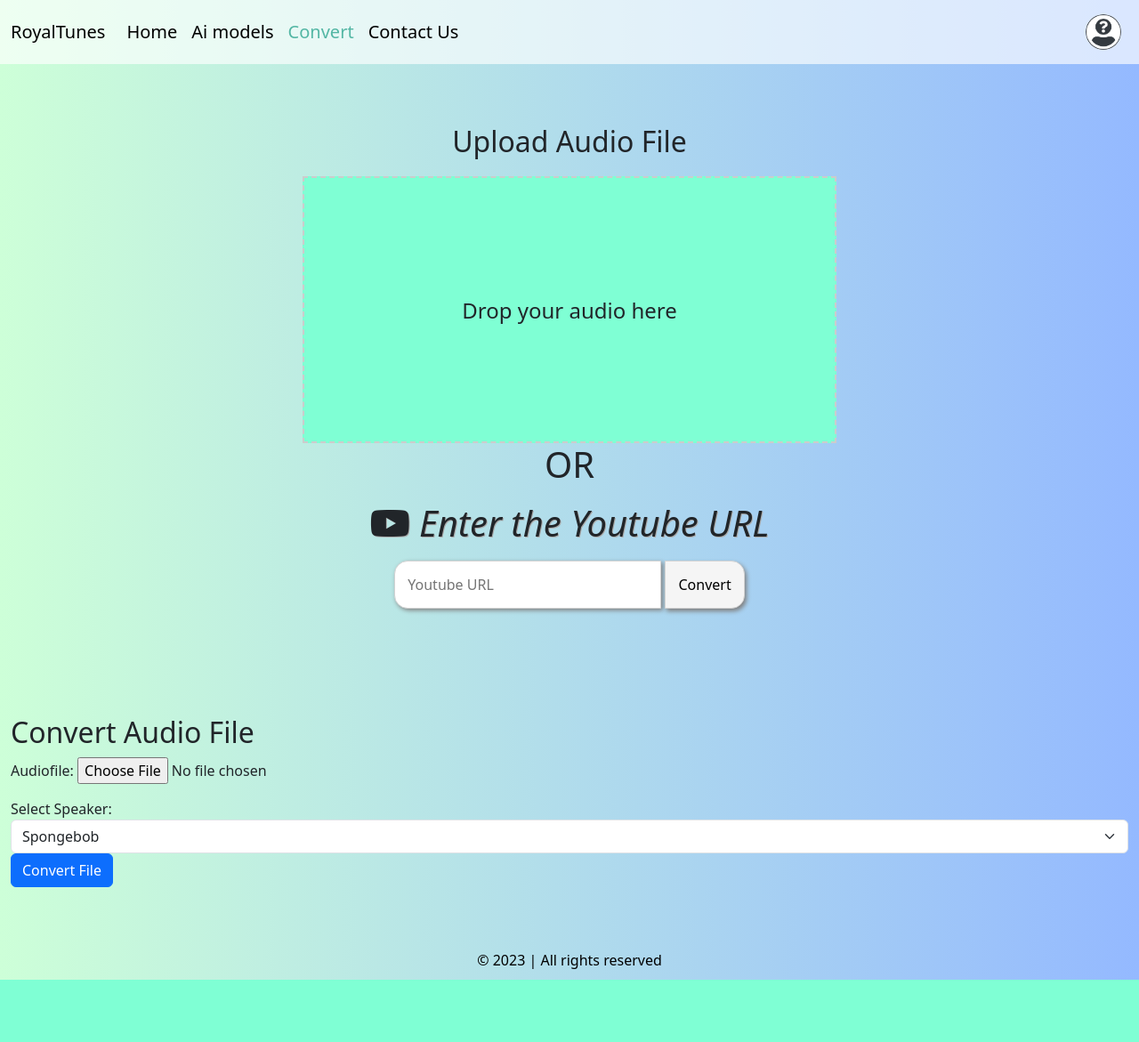
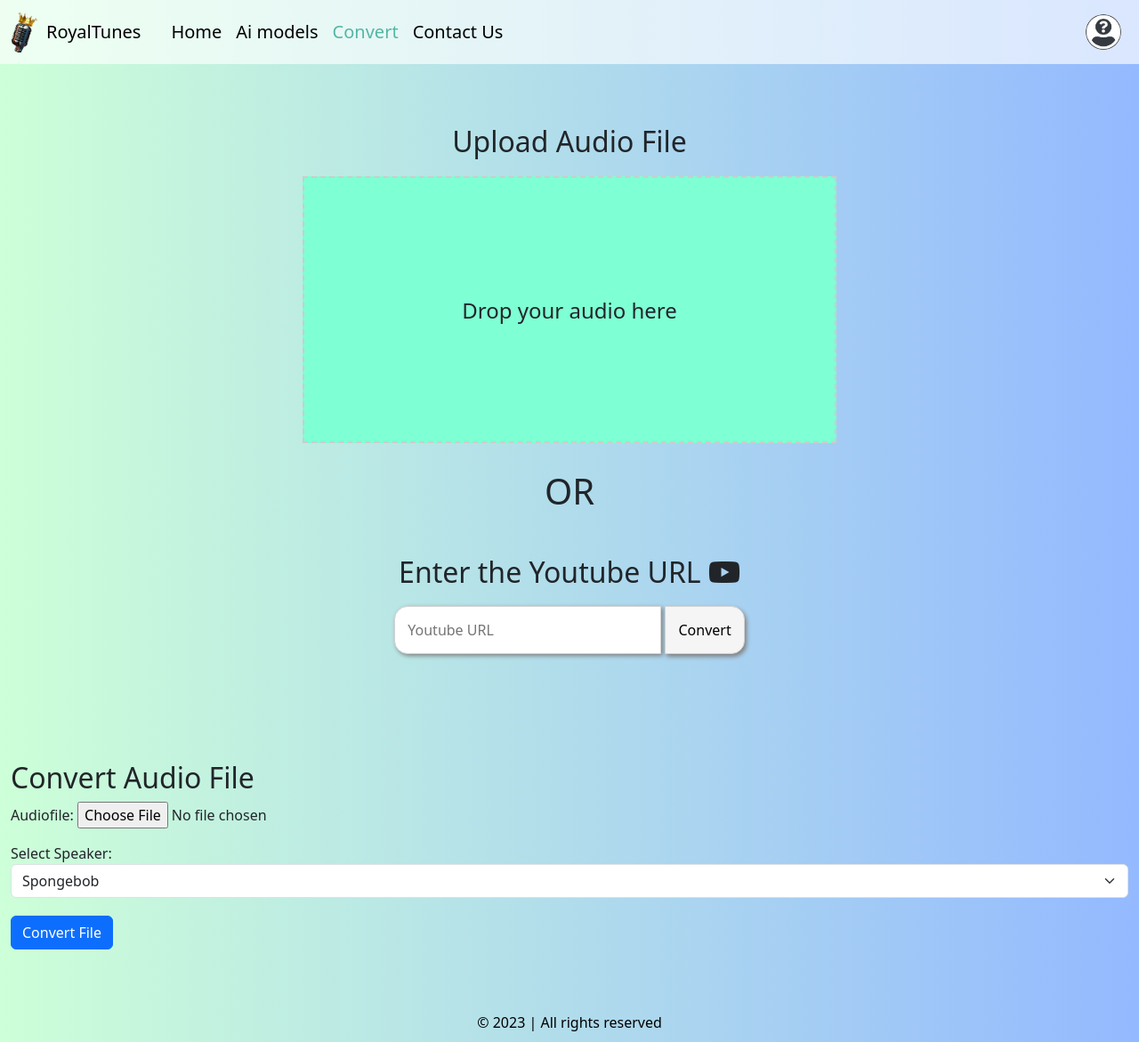
Before and after one commit to PatrickAi01/RT, a Django app: page /conversion in a window 1280 px wide. Shown: the whole page at 89% size. Before the commit the page ends 1101 px from the top, so only its background shows below. Run offline with Django 4.2, Linux system fonts and the light colour scheme.

Commit message:
css edits

```diff
--- a/RTAwebsite/urls.py
+++ b/RTAwebsite/urls.py
@@ -12,7 +12,7 @@
     path('login', views.loginPage, name='login'),
     path('logout', views.logoutUser, name='logout'),
 
-    path('home', views.home, name='home'),
+    #path('home', views.home, name='home'),
     path('about', views.about, name='about'),
     path('aiModels', views.aiModels, name='aiModels'),
     path('contact', views.contact, name='contact'),
--- a/templates/base.html
+++ b/templates/base.html
@@ -24,6 +24,8 @@
 
     .navbar-brand {
       color: #000000 !important;
+      display: flex;
+      align-items: center;
     }
 
     .navbar-nav .nav-link.active {
@@ -32,6 +34,10 @@
 
     .navbar-toggler-icon {
       background-image: none !important; /* Remove the default toggle icon */
+    }
+
+    .navbar-brand img {
+    margin-right: 10px; /* You can adjust this value as needed */
     }
 
     .dropdown-toggle::after {
@@ -74,25 +80,27 @@
 
   <title>{%block title %}{%endblock title %} </title>
 </head>
-
 <body>
   <div class="page-wrapper">
     <nav class="navbar navbar-expand-md fixed-top">
         <div class="container-fluid">
-      <a class="navbar-brand" href="/home">RoyalTunes</a>
+            <!-- Logo and brand (on the left) -->
+            <a class="navbar-brand d-flex align-items-center" href="/">
+                <img src="{% static 'Logo2RT.png' %}" class="img-fluid" width=30 alt="Logo">
+                <span class="d-none d-md-inline" style="margin-right: 10px;">RoyalTunes</span>
+            </a>
+            <!-- Toggle button for mobile -->
             <button class="navbar-toggler" type="button" data-bs-toggle="collapse" data-bs-target="#navbarSupportedContent"
                     aria-controls="navbarSupportedContent" aria-expanded="false" aria-label="Toggle navigation">
                 <span class="navbar-toggler-icon"></span>
             </button>
-
+            <!-- Navigation links dropdown (in the middle, on the right when minimized) -->
             <div class="collapse navbar-collapse" id="navbarSupportedContent">
-        <ul class="navbar-nav me-auto mb-2 mb-md-0">
-          <li class="nav-item ">
-            <a class="nav-link {% block homeactive %}{% endblock homeactive %}" href="/home">Home</a>
+                <ul class="navbar-nav">
+                    <!-- Your navigation links -->
+                    <li class="nav-item">
+                        <a class="nav-link {% block homeactive %}{% endblock homeactive %}" href="/">Home</a>
                     </li>
-          <!--<li class="nav-item">
-            <a class="nav-link{% block aboutactive %}{% endblock aboutactive %}" href="/about">About</a>
-          </li> -->
                     <li class="nav-item">
                         <a class="nav-link{% block aiModelsactive %}{% endblock aiModelsactive %}" href="/aiModels">Ai models</a>
                     </li>
@@ -102,22 +110,17 @@
                     <li class="nav-item">
                         <a class="nav-link{% block contactactive %}{% endblock contactactive %}" href="/contact">Contact Us</a>
                     </li>
-          <li class="nav-item">
-            <a class="nav-link{% block registeractive %}{% endblock registeractive %}" href="/register"></a>
-          </li>
-          <li class="nav-item">
-            <a class="nav-link{% block loginPageactive %}{% endblock loginPageactive %}" href="/login"></a>
-          </li>
-
                 </ul>
-
-        <ul class="navbar-nav ms-auto">
+            </div>
+            <!-- User-related dropdown (on the right) -->
+            <ul class="navbar-nav ml-auto">
+                <!-- Add any additional items here if needed -->
                 <li class="nav-item dropdown">
                     <a class="nav-link dropdown-toggle" href="#" id="navbarDropdown" role="button" data-bs-toggle="dropdown"
                         aria-expanded="false">
                         <img src="{% static 'anonUser.png' %}" class="img-fluid rounded-circle" width=40 alt="Profile image">
                     </a>
-            <ul class="dropdown-menu dropdown-menu-end" aria-labelledby="navbarDropdown">
+                    <ul class="dropdown-menu dropdown-menu-end" aria-labelledby="navbarDropdown" style="position: absolute; top: 100%;">
                         <li><a class="dropdown-item" href="/pricing">Pricing</a></li>
                         <li><a class="dropdown-item" href="/register">Register</a></li>
                         <li><hr class="dropdown-divider"></li>
@@ -126,9 +129,8 @@
                 </li>
             </ul>
         </div>
-    </div>
+    </nav>
 
-  </nav>
 
     <div class="content">
         {% block body %}
@@ -144,6 +146,15 @@
     <script src="https://cdn.jsdelivr.net/npm/bootstrap@5.3.0/dist/js/bootstrap.bundle.min.js"
             integrity="sha384-geWF76RCwLtnZ8qwWowPQNguL3RmwHVBC9FhGdlKrxdiJJigb/j/68SIy3Te4Bkz"
             crossorigin="anonymous"></script>
+
+  </div>
 </body>
+</html>
 
-</html>
+
+<!--<li class="nav-item dropdown">
+        <a class="nav-link dropdown-toggle" href="#" id="navbarDropdown" role="button" data-bs-toggle="dropdown"
+          aria-expanded="false"> -->
+
+        <!--</a>
+      </li> -->
--- a/templates/conversion.html
+++ b/templates/conversion.html
@@ -17,7 +17,7 @@
         <meta http-equiv="Expires" content="0">
         <!-- Cache-busting for CSS and JavaScript files -->
         <link rel="stylesheet" type="text/css" href="{% static 'css/style.css' %}?v=1">
-    </head>
+</head>
 <body>
     <div class="container-fluid margin-container" style="padding-top: 120px;">
         <h2 style="text-align: center; margin-bottom: 0; padding: 20px;">Upload Audio File</h2>
@@ -34,13 +34,13 @@
         <div id="error-message" class="errors" style="display: none;"></div>
     </div>
 
-    <div><h1 style="text-align: center">OR</h1></div>
+    <div><h1 style="text-align: center; margin-top: 30px;">OR</h1></div>
 
     <!-- YouTube 2 MP3 Converter Form -->
     {% if not success_convert %}
     <form action="{% url 'convert_mp3' %}" method="POST" id="form">
         {% csrf_token %}
-        <h1><i class="fab fa-youtube"></i> Enter the Youtube URL</h1>
+        <h2 style="text-align: center; margin-top: 30px;"> Enter the Youtube URL <i class="fab fa-youtube"></i> </h2>
         <div>
             <input type="text" name="video_id" placeholder="Youtube URL">
             <button id="submit-btn">Convert</button>
@@ -94,7 +94,7 @@
             <!-- Add more options for other speakers -->
         </select>
 
-        <button type="submit" class="btn btn-primary custom-button0">Convert File</button>
+        <button type="submit" class="btn btn-primary custom-button0" style="margin-top: 20px;" >Convert File</button>
     </form>
 
     {% if uploaded_file_name %}
@@ -115,6 +115,7 @@
         <p>Processed Data: {{ processed_data }}</p>
         <!-- Add more fields as needed -->
     {% endif %}
+
     <!-- audio player -->
     {% if converted_file_relative_path %}
         <audio controls id="audioPlayer">
```
Also changed, not shown: static/Logo2RT.png (added), 1 other file. Lines whose indentation alone changed are shown as unchanged.
